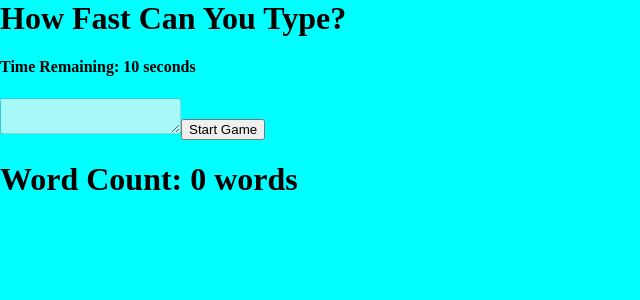
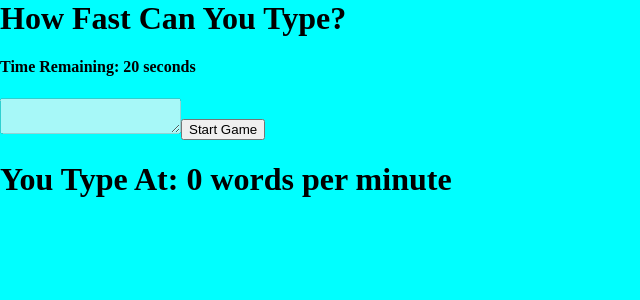
Before and after one commit to grantbelcher/typing_game, a React (Create React App) app in the folder client/: page / in a window 1280 px wide. Shown: the top 300 px of the page, without its empty margins (0-640 px from the left). Built offline with nearby package versions, Linux system fonts and the light colour scheme.

Commit message:
disables button when game is active

```diff
--- a/client/src/App.jsx
+++ b/client/src/App.jsx
@@ -3,7 +3,7 @@ import TextBox from "./components/text_box/TextBox";
 
 const App = () => {
   const [text, setText] = useState("");
-  const [timeRemaining, setTimeRemaining] = useState(10);
+  const [timeRemaining, setTimeRemaining] = useState(20);
   const [gameIsActive, setGameIsActive] = useState(false);
   const [wordCount, setWordCount] = useState(0);
 
@@ -15,8 +15,8 @@ const App = () => {
     }
     if (timeRemaining === 0) {
       setGameIsActive(false);
-      setTimeRemaining(10);
-      countWords();
+      setTimeRemaining(20);
+      calculateWPM();
     }
   }, [gameIsActive, timeRemaining]);
 
@@ -28,9 +28,10 @@ const App = () => {
     gameIsActive ? setGameIsActive(false) : resetGame();
   };
 
-  const countWords = () => {
-    const words = text.split(" ");
-    setWordCount(words.length);
+  const calculateWPM = () => {
+    let words = text.split(" ");
+    let wpm = words.length * 3;
+    setWordCount(wpm);
   };
 
   const resetGame = () => {
@@ -47,8 +48,10 @@ const App = () => {
         text={text}
         gameIsActive={gameIsActive}
       />
-      <button onClick={toggleGameIsActive}>Start Game</button>
-      <h1>Word Count: {wordCount} words</h1>
+      <button onClick={toggleGameIsActive} disabled={gameIsActive}>
+        Start Game
+      </button>
+      <h1>You Type At: {wordCount} words per minute</h1>
     </div>
   );
 };
```
